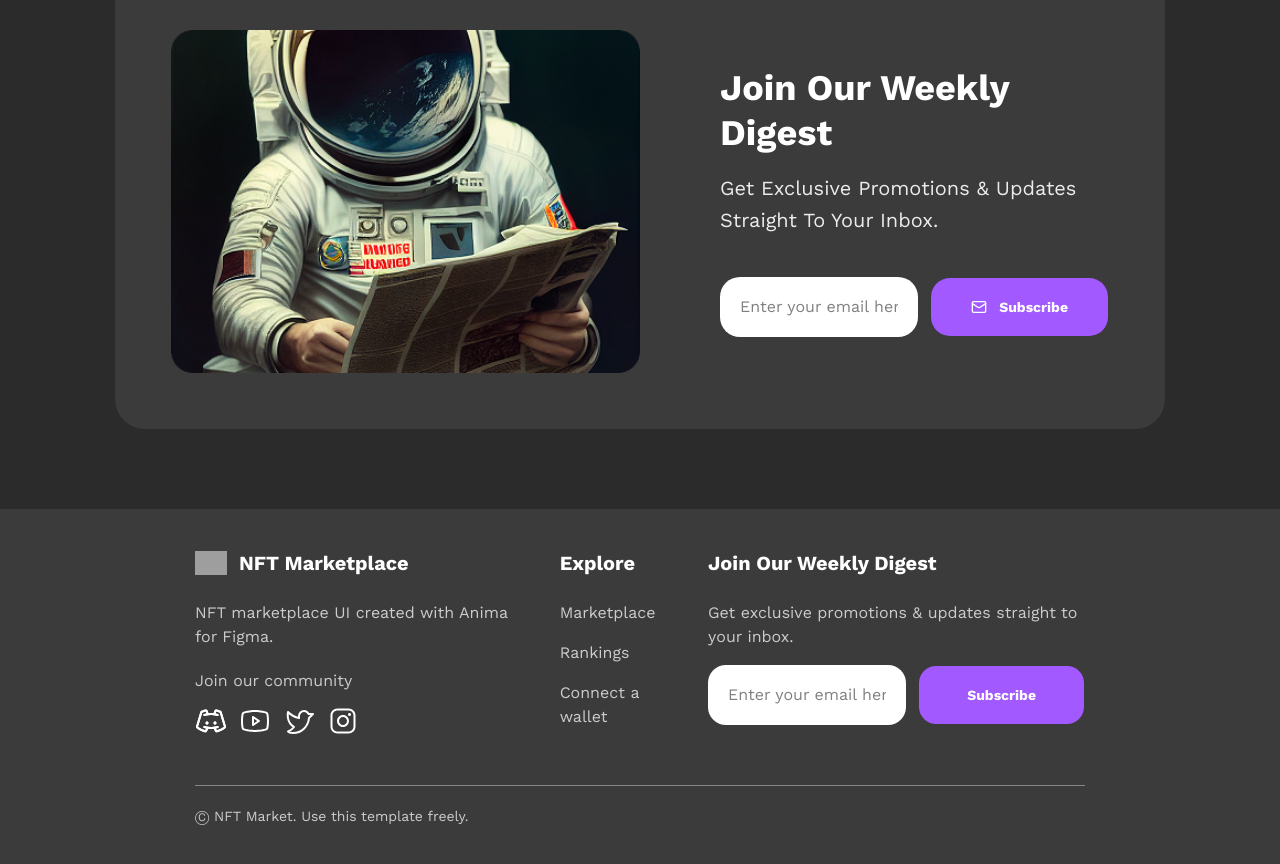
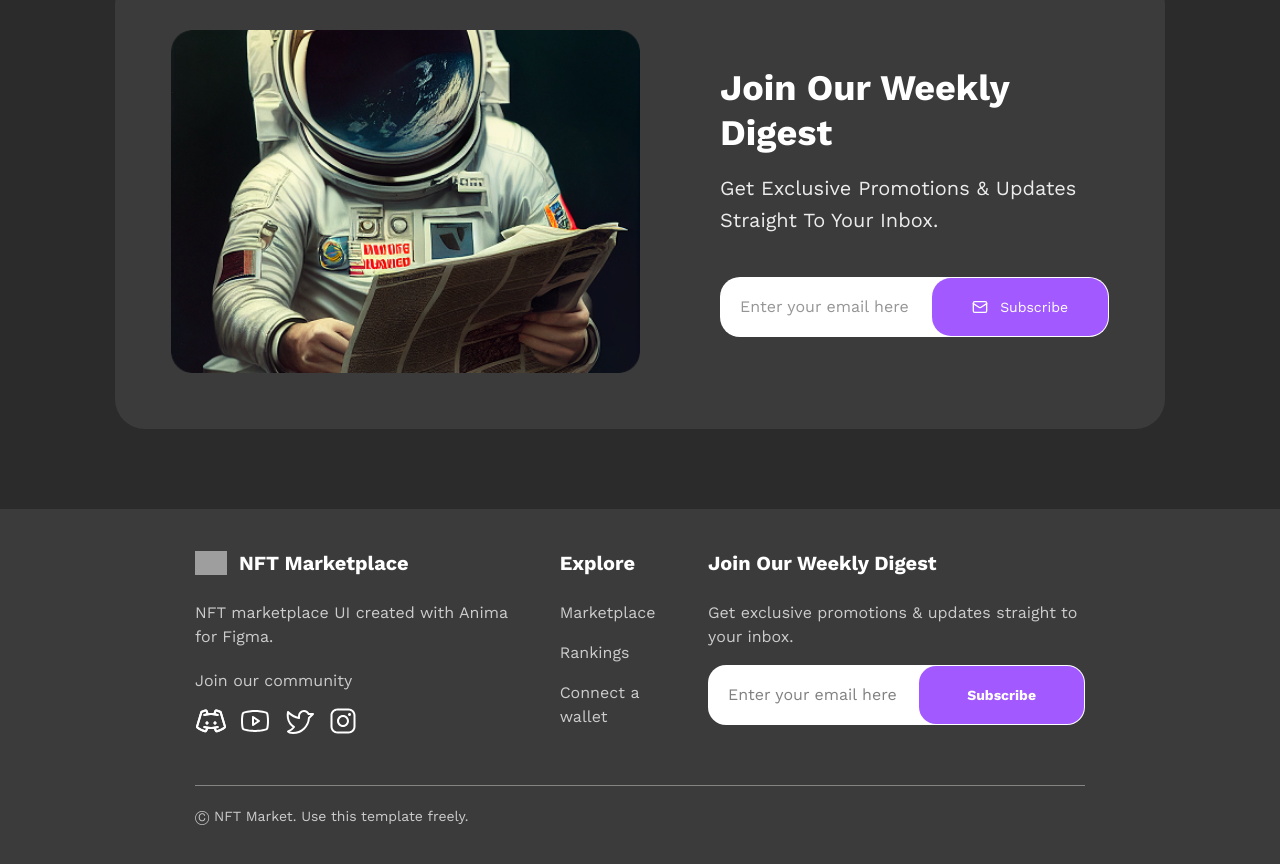
Before and after one commit to dev-ansuman/nft-marketplace, a Next.js app in the folder src/web-app/: page / in a window 1280 px wide. Shown: the part 5672-6536 px from the top of the page. Built offline with nearby package versions, Linux system fonts and the light colour scheme; grey boxes are pictures that could not be loaded.

Commit message:
fix: modify input button overlapping issue

```diff
--- a/src/web-app/components/layout/Footer.tsx
+++ b/src/web-app/components/layout/Footer.tsx
@@ -38,13 +38,13 @@ export default function Footer() {
                     <h5 className='text-white text-xl font-bold'>Join Our Weekly Digest</h5>
                     <div className='flex flex-col gap-4'>
                         <p>Get exclusive promotions & updates straight to your inbox.</p>
-                        <div className='flex flex-col sm:flex-row items-stretch gap-3'>
+                        <div className="relative flex flex-col sm:flex-row items-center w-full">
                             <input
                                 type="email"
                                 placeholder="Enter your email here"
-                                className='w-full sm:flex-1 bg-white rounded-2xl px-5 h-[60px] text-black outline-none placeholder:text-[#2B2B2B]/60'
+                                className="w-full bg-white rounded-2xl px-5 sm:pr-[160px] h-[60px] text-black outline-none placeholder:text-[#2B2B2B]/60"
                             />
-                            <Button className='w-full sm:w-auto bg-[#A259FF] rounded-2xl px-12 h-[60px] text-white font-semibold transition-all hover:scale-[0.97] cursor-pointer'>
+                            <Button className="w-full mt-4 sm:mt-0 sm:absolute right-0 sm:w-auto bg-[#A259FF] rounded-2xl px-12 h-[60px] text-white font-semibold transition-all hover:scale-[0.97] cursor-pointer">
                                 Subscribe
                             </Button>
                         </div>
--- a/src/web-app/components/sections/WeeklyDigestSection.tsx
+++ b/src/web-app/components/sections/WeeklyDigestSection.tsx
@@ -37,13 +37,13 @@ export default function WeeklyDigestSection() {
                         </p>
                     </div>
 
-                    <div className="flex flex-col sm:flex-row items-stretch gap-3">
+                    <div className="relative flex flex-col sm:flex-row items-center w-full">
                         <input
                             type="email"
                             placeholder="Enter your email here"
-                            className="w-full sm:flex-1 bg-white rounded-[20px] px-5 py-4 h-[60px] text-[#2B2B2B] outline-none placeholder:text-[#2B2B2B]/60"
+                            className="w-full bg-white rounded-[20px] px-5 py-4 h-[60px] text-[#2B2B2B] outline-none"
                         />
-                        <Button className="w-full sm:w-auto bg-[#A259FF] rounded-[20px] px-10 h-[60px] flex items-center justify-center gap-3 text-white font-semibold transition-all hover:scale-[0.97] cursor-pointer">
+                        <Button className="w-full mt-4 sm:mt-0 sm:w-auto sm:absolute right-0 bg-[#A259FF] rounded-[20px] px-10 h-[60px] flex items-center justify-center gap-3 text-white">
                             <Mail className="w-5 h-5" />
                             Subscribe
                         </Button>
--- a/src/web-app/lib/animations.ts
+++ b/src/web-app/lib/animations.ts
@@ -9,8 +9,8 @@ const sectionReveal = {
         y: 0,
         scale: 1,
         transition: {
-            duration: 0.8,
-            ease: [0.22, 1, 0.36, 1] as const
+            duration: 0.9,
+            ease: [0.24, 1, 0.38, 1] as const
         }
     },
 };
@@ -19,8 +19,8 @@ const staggerContainer = {
     hidden: {},
     visible: {
         transition: {
-            staggerChildren: 0.12,
-            delayChildren: 0.1,
+            staggerChildren: 0.15,
+            delayChildren: 0.2,
         }
     }
 };
@@ -37,7 +37,7 @@ const staggerItem = {
         scale: 1,
         transition: {
             duration: 0.55,
-            ease: [0.22, 1, 0.36, 1] as const
+            ease: [0.24, 1, 0.38, 1] as const
         }
     },
 };
```
